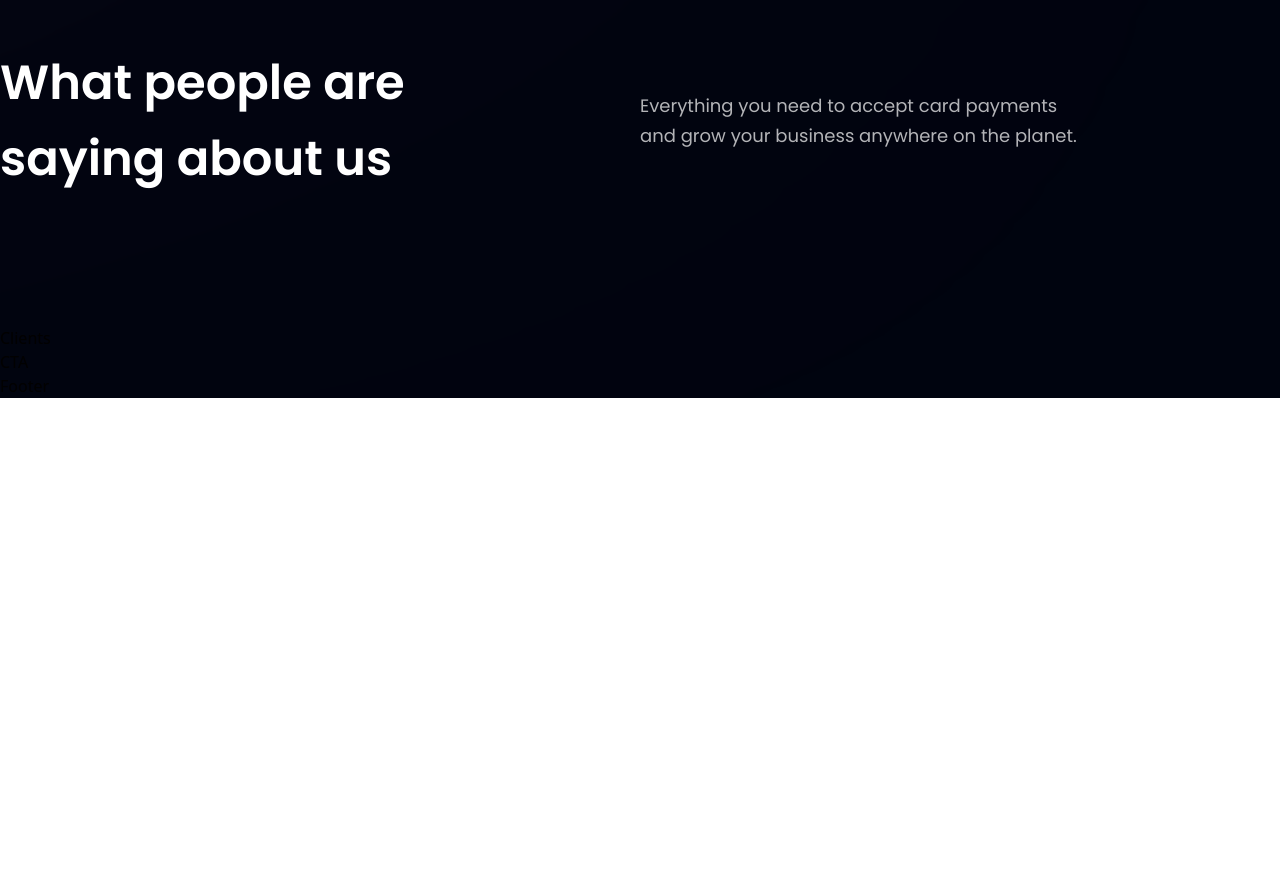
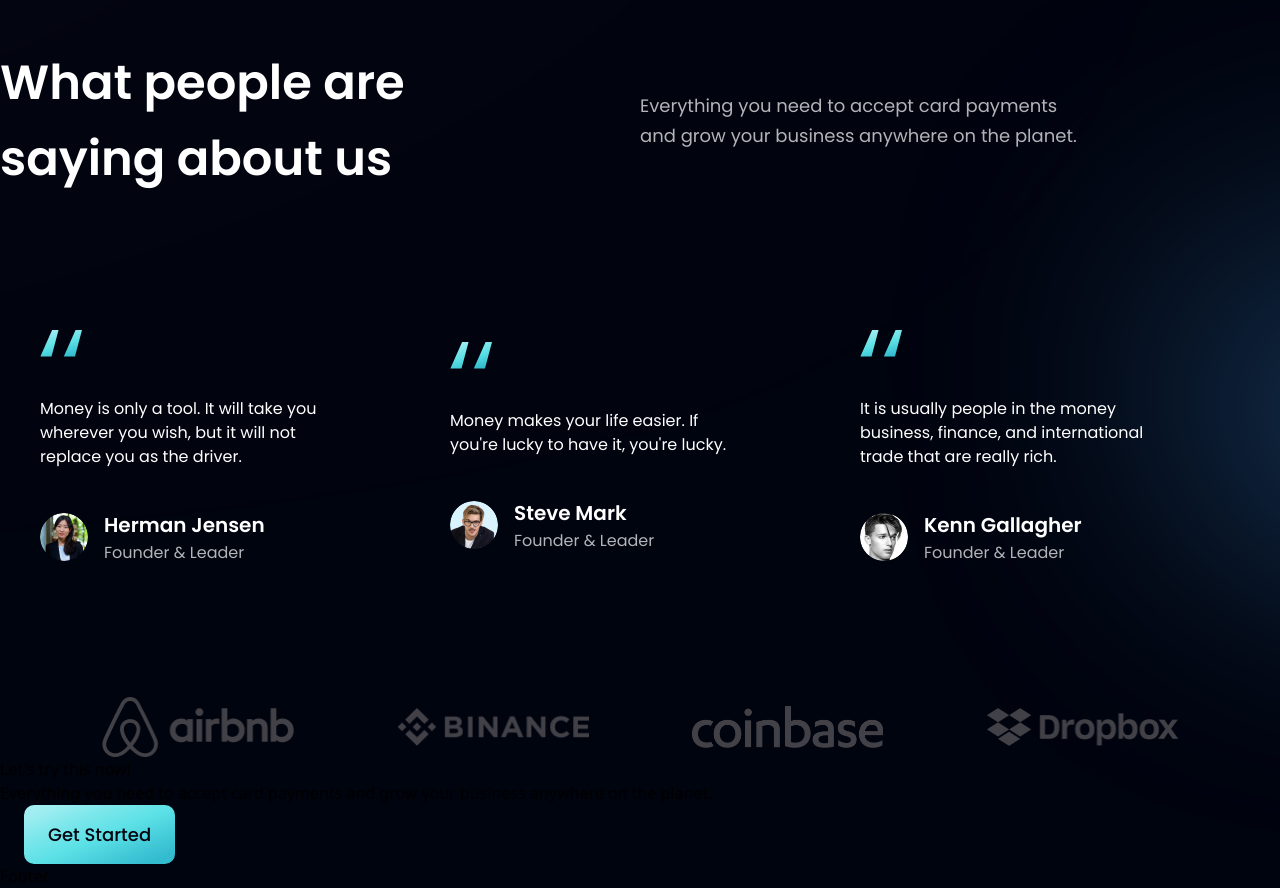
Before and after one commit to Tiamz01/bankApp, a React (Vite) app: page / in a window 1280 px wide. Shown: the part 2900-3788 px from the top of the page. Before the commit the page ends 3298 px from the top, so only its background shows below. Built offline with nearby package versions, Linux system fonts and the light colour scheme.

Commit message:
latest update

```diff
--- a/src/components/Clients.jsx
+++ b/src/components/Clients.jsx
@@ -1,7 +1,26 @@
 import React from "react";
+import { clients } from "../constants";
+import styles from "../styles";
 
-const Clients = () => {
-	return <div>Clients</div>;
-};
+const Clients = () => (
+	<section className={`${styles.flexCenter}my-4`}>
+		<div className={`${styles.flexCenter} w-full flex-wrap justify-evenly`}>
+			{clients.map((client) => (
+				<div
+					key={client.id}
+					className={`${styles.flexCenter} sm:first-letter:min-w-[192px] min-w-[120px]
+
+					`}
+				>
+					<img
+						src={client.logo}
+						className='sm:w-[192px] w-[100px] object-contain '
+						alt='clients'
+					/>
+				</div>
+			))}
+		</div>
+	</section>
+);
 
 export default Clients;
--- a/src/components/Cta.jsx
+++ b/src/components/Cta.jsx
@@ -1,7 +1,20 @@
 import React from "react";
+import styles from "../styles";
+import Button from "./Button";
 
-const Cta = () => {
-	return <div>CTA</div>;
-};
+const Cta = () => (
+	<section>
+		<div className=''>
+			<h2>Let's try this now!</h2>
+			<p>
+				Everything you need to accept card payments and grow your business
+				anywhere on the planet.
+			</p>
+		</div>
+		<div>
+			<Button />
+		</div>
+	</section>
+);
 
 export default Cta;
--- a/src/components/FeedbackCard.jsx
+++ b/src/components/FeedbackCard.jsx
@@ -1,7 +1,32 @@
 import React from "react";
+import { quotes } from "../assets";
 
-const FeedBackCard = () => {
-	return <div>FeedBackCard</div>;
-};
+const FeedBackCard = ({ content, name, title, img }) => (
+	<div className='flex justify-center px-10 flex-col py-12 rounded-[20px] max-w-[370px] md:mr-10 sm:mr-5 mr-0 my-5 feedback-card'>
+		<img
+			src={quotes}
+			alt='double-quotes'
+			className='w-[42px] h-[27px] object-contain'
+		/>
+		<p className='font-poppins font-normal text-[18px]leading-[32px] text-white my-10'>
+			{content}
+		</p>
+		<div className='flex items-center flex-row'>
+			<img
+				src={img}
+				alt='name'
+				className='w-[48px] h-[48px] rounded-full'
+			/>
+			<div className='flex flex-col ml-4'>
+				<h4 className='font-poppins font-semibold text-[20px]  leading-[32px]  text-white '>
+					{name}
+				</h4>
+				<h4 className='font-poppins font-normal text-[16px] leading-[24px] text-dimWhite '>
+					{title}
+				</h4>
+			</div>
+		</div>
+	</div>
+);
 
 export default FeedBackCard;
--- a/src/components/Testimonials.jsx
+++ b/src/components/Testimonials.jsx
@@ -1,6 +1,7 @@
 import React from "react";
 import { feedback } from "../constants";
 import styles from "../styles";
+import FeedBackCard from "./FeedbackCard";
 import FeedbackCard from "./FeedbackCard";
 
 const Testimonials = () => (
@@ -8,7 +9,9 @@
 		id='clients'
 		className={`${styles.paddingY} ${styles.flexCenter} flex-col relative`}
 	>
-		<div className='w-full flex justify-between items-center md:flex-row flex-col sm:mb-16 mb-6 relative z-[1]'>
+		{/* todo */}
+		<div className='absolute z-[0] w-[60%] h-[60%] -right-[50%] rounded-full blue__gradient ' />
+		<div className='w-full flex justify-between  items-center md:flex-row flex-col sm:mb-16 mb-6 relative z-[1]'>
 			<h1 className={styles.heading2}>
 				What people are <br className='sm:block hidden' /> saying about us
 			</h1>
@@ -19,6 +22,14 @@
 				</p>
 			</div>
 		</div>
+		<div className='flex flex-wrap w-full justify-center sm:justify-start relative z-[1]'>
+			{feedback.map((card) => (
+				<FeedBackCard
+					key={card.id}
+					{...card}
+				/>
+			))}
+		</div>
 	</section>
 );
 
--- a/src/index.css
+++ b/src/index.css
@@ -124,6 +124,14 @@
 	background: var(--black-gradient);
 }
 
+.client-logo {
+	background: none;
+}
+.client-logo:hover {
+	background: linear-gradient(90deg, #f4c4f3 0%, #fc67fa 100%);
+	filter: blur(900px);
+}
+
 .blue__gradient {
 	background: linear-gradient(180deg, rgba(188, 165, 255, 0) 0%, #214d76 100%);
 	filter: blur(123px);
```
